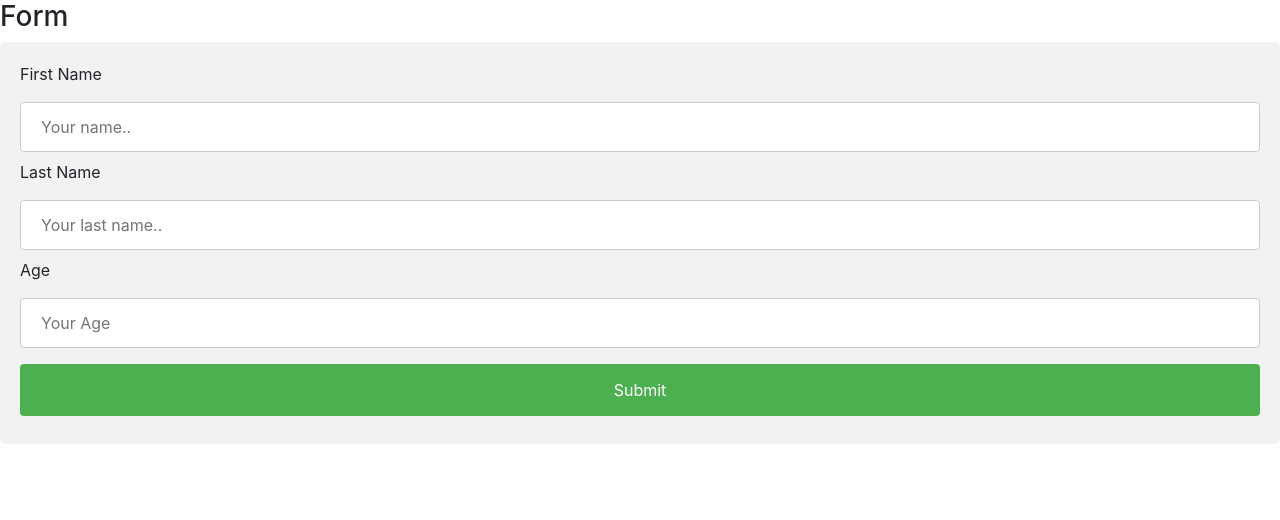
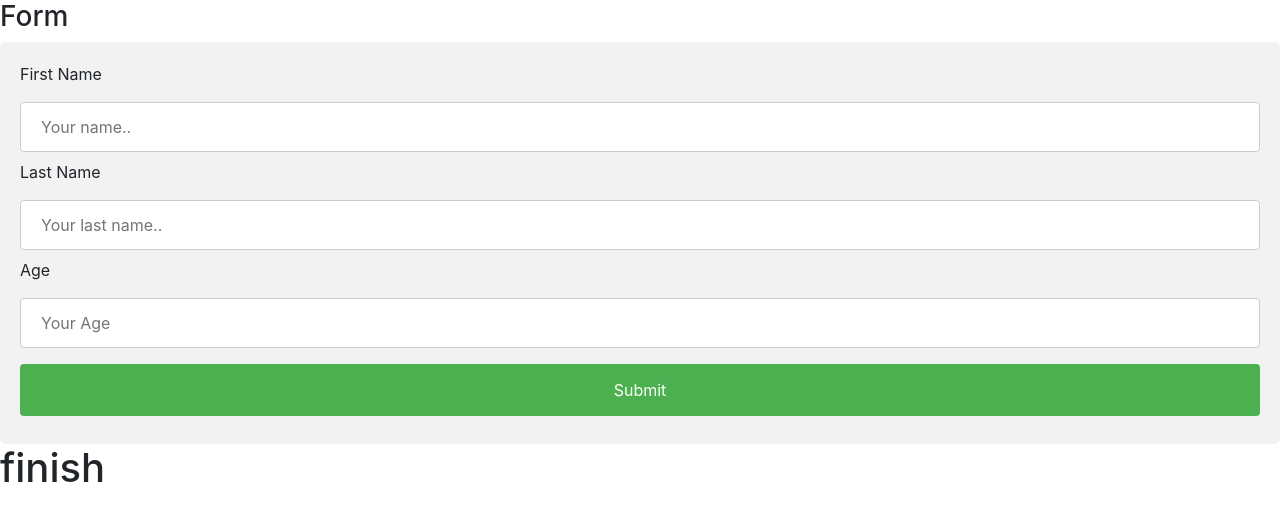
Before and after one commit to shawaizAptech/second-rep, a plain HTML site: page index.html in a window 1280 px wide. Drawn offline with nearby package versions, Linux system fonts and the light colour scheme.

Commit message:
this is new line

```diff
--- a/index.html
+++ b/index.html
@@ -62,5 +62,7 @@
     <input type="submit" value="Submit">
   </form>
 </div>
+
+<h1>finish</h1>
 </body>
 </html>
```
